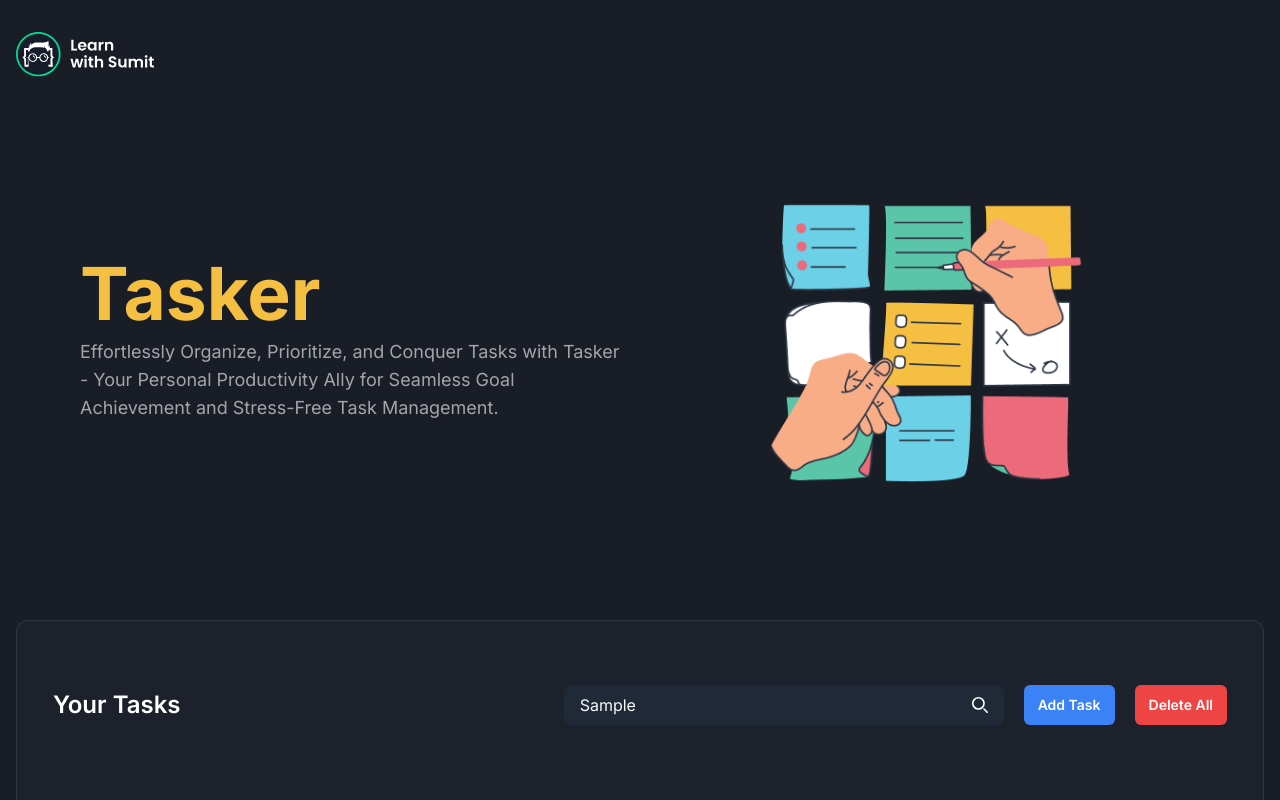
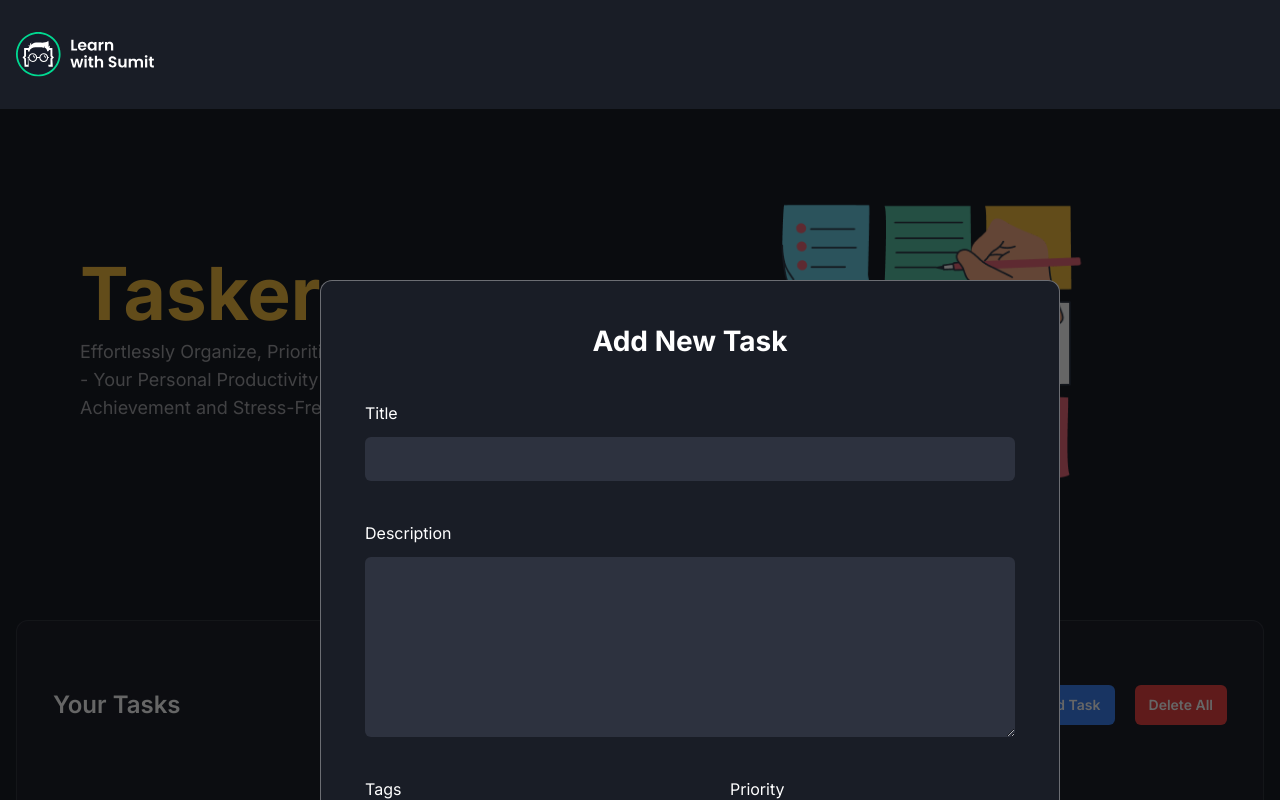
Before and after one commit to tonmoy-dev/tasker-app, a React (Vite) app: page / in a window 1280 px wide. Both pictures are taken after typing "Sample" into the empty fields and a click on the button "Add Task". Shown: the top 800 px of the page. Built offline with nearby package versions, Linux system fonts and the light colour scheme.

Commit message:
new task add and edit task feature added

```diff
--- a/src/components/task/AddTaskModal.jsx
+++ b/src/components/task/AddTaskModal.jsx
@@ -1,66 +1,112 @@
-export default function AddTaskModal() {
+import { useState } from "react";
+
+export default function AddTaskModal({ onSaveTask, taskToUpdate, tasks }) {
+  const [task, setTask] = useState(
+    taskToUpdate || {
+      title: "",
+      description: "",
+      tags: [],
+      priority: "",
+      isFavorite: false,
+    }
+  );
+
+  const [isAddTask, setIsAddTask] = useState(Object.is(taskToUpdate, null));
+
+  function handleChange(e) {
+    const name = e.target.name;
+    let value = e.target.value;
+    if (name === "tags") {
+      value = value.split(",");
+    }
+    setTask({
+      ...task,
+      [name]: value,
+    });
+  }
+
+  function handleSubmit(e) {
+    e.preventDefault();
+    const nextId = tasks.length > 0 ? tasks[tasks.length - 1].id + 1 : 0;
+    const newTask = { id: nextId, ...task };
+    onSaveTask(newTask, isAddTask);
+  }
   return (
-    <form class="mx-auto my-10 w-full max-w-[740px] rounded-xl border border-[#FEFBFB]/[36%] bg-[#191D26] p-9 max-md:px-4 lg:my-20 lg:p-11">
-      <h2 class="mb-9 text-center text-2xl font-bold text-white lg:mb-11 lg:text-[28px]">
-        Add New Task
+    <>
+      <div className="bg-black w-screen bg-opacity-60 h-full w-full z-10 fixed top-0 left-0"></div>
+      <form
+        onSubmit={handleSubmit}
+        className="mx-auto my-10 w-full max-w-[740px] rounded-xl border border-[#FEFBFB]/[36%] bg-[#191D26] p-9 max-md:px-4 lg:my-20 lg:p-11 z-10 absolute top-1/4 left-1/4 overflow-auto"
+      >
+        <h2 className="mb-9 text-center text-2xl font-bold text-white lg:mb-11 lg:text-[28px]">
+          {isAddTask ? "Add New Task" : "Edit Task"}
         </h2>
 
-      <div class="space-y-9 text-white lg:space-y-10">
-        <div class="space-y-2 lg:space-y-3">
-          <label for="title">Title</label>
+        <div className="space-y-9 text-white lg:space-y-10">
+          <div className="space-y-2 lg:space-y-3">
+            <label htmlFor="title">Title</label>
             <input
-            class="block w-full rounded-md bg-[#2D323F] px-3 py-2.5"
+              className="block w-full rounded-md bg-[#2D323F] px-3 py-2.5"
               type="text"
               name="title"
               id="title"
               required
+              value={task.title}
+              onChange={handleChange}
             />
           </div>
-        <div class="space-y-2 lg:space-y-3">
-          <label for="description">Description</label>
+          <div className="space-y-2 lg:space-y-3">
+            <label htmlFor="description">Description</label>
             <textarea
-            class="block min-h-[120px] w-full rounded-md bg-[#2D323F] px-3 py-2.5 lg:min-h-[180px]"
+              className="block min-h-[120px] w-full rounded-md bg-[#2D323F] px-3 py-2.5 lg:min-h-[180px]"
               type="text"
               name="description"
               id="description"
               required
+              value={task.description}
+              onChange={handleChange}
             ></textarea>
           </div>
-        <div class="grid-cols-2 gap-x-4 max-md:space-y-9 md:grid lg:gap-x-10 xl:gap-x-20">
-          <div class="space-y-2 lg:space-y-3">
-            <label for="tags">Tags</label>
+          <div className="grid-cols-2 gap-x-4 max-md:space-y-9 md:grid lg:gap-x-10 xl:gap-x-20">
+            <div className="space-y-2 lg:space-y-3">
+              <label htmlFor="tags">Tags</label>
               <input
-              class="block w-full rounded-md bg-[#2D323F] px-3 py-2.5"
+                className="block w-full rounded-md bg-[#2D323F] px-3 py-2.5"
                 type="text"
                 name="tags"
                 id="tags"
                 required
+                value={task.tags}
+                onChange={handleChange}
               />
             </div>
-          <div class="space-y-2 lg:space-y-3">
-            <label for="priority">Priority</label>
+            <div className="space-y-2 lg:space-y-3">
+              <label htmlFor="priority">Priority</label>
               <select
-              class="block w-full cursor-pointer rounded-md bg-[#2D323F] px-3 py-2.5"
+                className="block w-full cursor-pointer rounded-md bg-[#2D323F] px-3 py-2.5"
                 name="priority"
                 id="priority"
                 required
+                value={task.priority}
+                onChange={handleChange}
               >
                 <option value="">Select Priority</option>
-              <option value="low">Low</option>
-              <option value="medium">Medium</option>
-              <option value="high">High</option>
+                <option value="Low">Low</option>
+                <option value="Medium">Medium</option>
+                <option value="High">High</option>
               </select>
             </div>
           </div>
         </div>
-      <div class="mt-16 flex justify-center lg:mt-20">
+        <div className="mt-16 flex justify-center lg:mt-20">
           <button
             type="submit"
-          class="rounded bg-blue-600 px-4 py-2 text-white transition-all hover:opacity-80"
+            className="rounded bg-blue-600 px-4 py-2 text-white transition-all hover:opacity-80"
           >
-          Create new Task
+            {isAddTask ? "Create new Task" : "Save Task"}
           </button>
         </div>
       </form>
+    </>
   );
 }
--- a/src/components/task/Task.jsx
+++ b/src/components/task/Task.jsx
@@ -1,4 +1,4 @@
-export default function Task({ task }) {
+export default function Task({ task, onEditTask }) {
   let bgColors = ["bg-[#00D991A1]", "bg-[#FE1A1AB5]", "bg-[#BD560BB2]"];
   bgColors = null;
 
@@ -67,7 +67,9 @@
         <td>
           <div className="flex items-center justify-center space-x-3">
             <button className="text-red-500">Delete</button>
-            <button className="text-blue-500">Edit</button>
+            <button className="text-blue-500" onClick={() => onEditTask(task)}>
+              Edit
+            </button>
           </div>
         </td>
       </tr>
--- a/src/components/task/TaskActions.jsx
+++ b/src/components/task/TaskActions.jsx
@@ -1,10 +1,13 @@
 import SearchTask from "./SearchTask";
 
-export default function TaskActions() {
+export default function TaskActions({ onAddTask }) {
   return (
     <div className="flex items-center space-x-5">
       <SearchTask />
-      <button className="rounded-md bg-blue-500 px-3.5 py-2.5 text-sm font-semibold">
+      <button
+        className="rounded-md bg-blue-500 px-3.5 py-2.5 text-sm font-semibold"
+        onClick={onAddTask}
+      >
         Add Task
       </button>
       <button className="rounded-md bg-red-500 px-3.5 py-2.5 text-sm font-semibold">
--- a/src/components/task/TaskBoard.jsx
+++ b/src/components/task/TaskBoard.jsx
@@ -1,21 +1,56 @@
 import { useState } from "react";
 import initialTasks from "../../assets/data/initialTasks.json";
+import AddTaskModal from "./AddTaskModal";
 import NoTaskFound from "./NoTaskFound";
 import TaskActions from "./TaskActions";
 import TasksList from "./TasksList";
 
 export default function TaskBoard() {
   const [tasks, setTasks] = useState(initialTasks);
-
+  const [showTaskModal, setShowTaskModal] = useState(false);
+  const [taskToUpdate, setTaskToUpdate] = useState(null);
+  console.log(tasks);
+  function handleAddTask(newTask, isAddTask) {
+    if (isAddTask) {
+      setTasks([...tasks, newTask]);
+    } else {
+      setTaskToUpdate(null);
+      setTasks(
+        tasks.map((task) => {
+          return task.id === newTask.id ? newTask : task;
+        })
+      );
+    }
+    setShowTaskModal(false);
+  }
+  function handleEditTask(task) {
+    setTaskToUpdate(task);
+    setShowTaskModal(true);
+  }
   return (
     <section className="mb-20" id="tasks">
+      <div className="">
+        {showTaskModal ? (
+          <AddTaskModal
+            tasks={tasks}
+            onSaveTask={handleAddTask}
+            taskToUpdate={taskToUpdate}
+          />
+        ) : (
+          ""
+        )}
+      </div>
       <div className="container">
         <div className="rounded-xl border border-[rgba(206,206,206,0.12)] bg-[#1D212B] px-6 py-8 md:px-9 md:py-16">
           <div className="mb-14 items-center justify-between sm:flex">
             <h2 className="text-2xl font-semibold max-sm:mb-4">Your Tasks</h2>
-            <TaskActions />
+            <TaskActions onAddTask={() => setShowTaskModal(true)} />
           </div>
-          {tasks.length > 0 ? <TasksList tasks={tasks} /> : <NoTaskFound />}
+          {tasks.length > 0 ? (
+            <TasksList tasks={tasks} onEditTask={handleEditTask} />
+          ) : (
+            <NoTaskFound />
+          )}
         </div>
       </div>
     </section>
--- a/src/components/task/TasksList.jsx
+++ b/src/components/task/TasksList.jsx
@@ -1,6 +1,6 @@
 import Task from "./Task";
 
-export default function TasksList({ tasks }) {
+export default function TasksList({ tasks, onEditTask }) {
   return (
     <div className="overflow-auto">
       <table className="table-fixed overflow-auto xl:w-full">
@@ -31,7 +31,7 @@
         </thead>
         <tbody>
           {tasks.map((task) => (
-            <Task key={task.id} task={task} />
+            <Task key={task.id} task={task} onEditTask={onEditTask} />
           ))}
         </tbody>
       </table>
```
Lines whose indentation alone changed are shown as unchanged.
